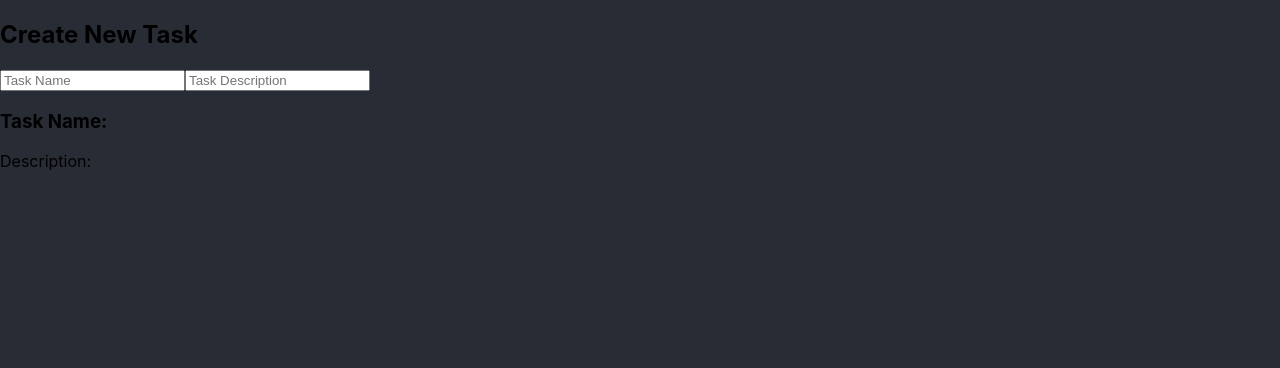
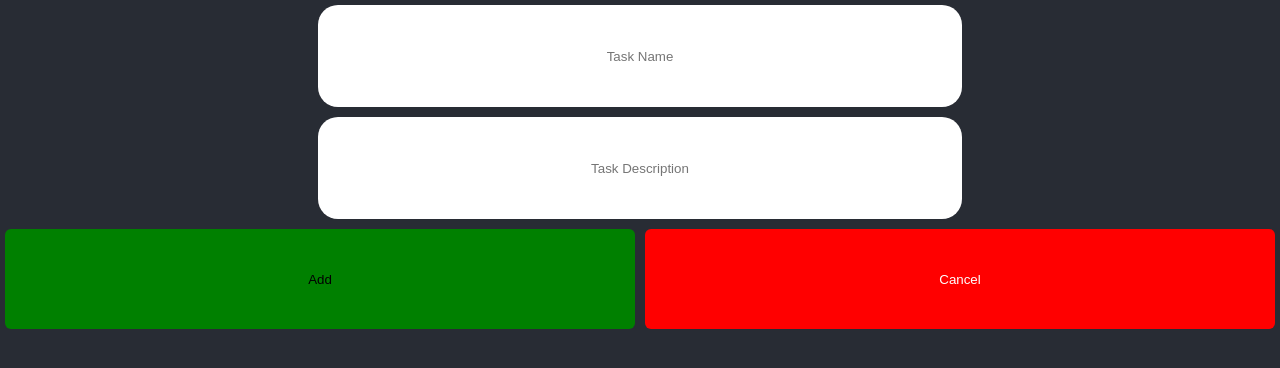
Before and after one commit to NightmareFuryRemi/projekt-zespolowy, a React (Create React App) app: page /new-task in a window 1280 px wide. Shown: the top 368 px of the page. Built offline with nearby package versions, Linux system fonts and the light colour scheme.

Commit message:
FIXES A LOT

```diff
--- a/src/App.js
+++ b/src/App.js
@@ -2,18 +2,32 @@ import logo from './logo.svg';
 import './App.css';
 import MainPage from './components/main-page/main-page';
 import NewTask from './components/new-task/new-task';
-import React from "react";
+import React, { useState } from "react";
 import { BrowserRouter as Router, Routes, Route } from "react-router-dom";
 
-function App() {
+const App = () => {
+  const [tasks, setTasks] = useState([]);
+
+  const addTask = (taskData) => {
+    setTasks([...tasks, taskData]);
+  };
+
   return (
     <Router>
-      <Routes>
-        <Route path="/" element={<MainPage />} />
-        <Route path="/new-task" element={<NewTask />} />
-      </Routes>
+      <div className="app">
+        <Routes>
+          <Route
+            path="/"
+            element={<MainPage tasks={tasks} addTask={addTask} />}
+          />
+          <Route
+            path="/new-task"
+            element={<NewTask addTask={addTask} />}
+          />
+        </Routes>
+      </div>
     </Router>
   );
-}
+};
 
 export default App;
--- a/src/components/main-page/main-page.tsx
+++ b/src/components/main-page/main-page.tsx
@@ -1,15 +1,25 @@
 import React from "react";
+import { TaskData } from "../types";
 import { Link } from "react-router-dom";
-import './main-page.scss';
+import Task from "../task/task";
 
-const MainPage: React.FC<{}> = () => {
+interface MainPageProps {
+  tasks: TaskData[];
+}
+
+const MainPage: React.FC<MainPageProps> = ({ tasks }) =>  {
   return (
     <div className="main-page">
-      <h1>Witaj na stronie głównej!</h1>
+      <h1>Lista zadań</h1>
+      <div className="task-list">
+        {tasks.map((task, index) => (
+          <Task key={index} taskData={task} />
+        ))}
+      </div>
       <div className="bottom-Page">
-       <Link to="/new-task">
-        <button>New-task</button>
-       </Link>
+        <Link to="/new-task">
+          <button>New-task</button>
+        </Link>
       </div>
     </div>
   );
--- a/src/components/new-task/new-task.css
+++ b/src/components/new-task/new-task.css
@@ -55,6 +55,7 @@
   cursor: pointer;
   transition: background-color 0.3s;
   color: white;
+  text-align: center;
 }
 
 .new-task__cancel:hover {
--- a/src/components/new-task/new-task.min.css
+++ b/src/components/new-task/new-task.min.css
@@ -1 +1 @@
-.new-task{background-color:#282c34;color:white;display:flex;flex-direction:column;justify-content:center}.new-task__title{border:none;border-radius:1.25rem;align-self:center;text-align:center;width:50%;height:6.25rem;margin:0.3125rem}.new-task__desc{border:none;border-radius:1.25rem;align-self:center;text-align:center;width:50%;height:6.25rem;margin:0.3125rem}.new-task__button-container{display:flex;justify-content:center}.new-task__add{flex:1;background-color:green;margin:0.3125rem;border:none;border-radius:0.375rem;cursor:pointer;transition:background-color 0.3s;height:6.25rem}.new-task__add:hover{background-color:aquamarine}.new-task__cancel{flex:1;background-color:red;margin:0.3125rem;border:none;border-radius:0.375rem;cursor:pointer;transition:background-color 0.3s;color:white}.new-task__cancel:hover{background-color:#3d0404;color:white}
+.new-task{background-color:#282c34;color:white;display:flex;flex-direction:column;justify-content:center}.new-task__title{border:none;border-radius:1.25rem;align-self:center;text-align:center;width:50%;height:6.25rem;margin:0.3125rem}.new-task__desc{border:none;border-radius:1.25rem;align-self:center;text-align:center;width:50%;height:6.25rem;margin:0.3125rem}.new-task__button-container{display:flex;justify-content:center}.new-task__add{flex:1;background-color:green;margin:0.3125rem;border:none;border-radius:0.375rem;cursor:pointer;transition:background-color 0.3s;height:6.25rem}.new-task__add:hover{background-color:aquamarine}.new-task__cancel{flex:1;background-color:red;margin:0.3125rem;border:none;border-radius:0.375rem;cursor:pointer;transition:background-color 0.3s;color:white;text-align:center}.new-task__cancel:hover{background-color:#3d0404;color:white}
--- a/src/components/new-task/new-task.scss
+++ b/src/components/new-task/new-task.scss
@@ -54,6 +54,7 @@
         cursor: pointer;
         transition: background-color 0.3s;
         color: white;
+        text-align: center;
     }
 
     &__cancel:hover{
--- a/src/components/new-task/new-task.tsx
+++ b/src/components/new-task/new-task.tsx
@@ -1,40 +1,72 @@
 import React, { useState } from "react";
-import Task from "../task/task";
+import { TaskData } from "../types";
+import { Link, useNavigate } from "react-router-dom";
 
+import "./new-task.scss";
 
-const NewTask = () => {
-  const [taskData, setTaskData] = useState({
+interface NewTaskProps {
+  addTask: (taskData: TaskData) => void;
+}
+
+const NewTask: React.FC<NewTaskProps> = ({ addTask }) => {
+  const [taskData, setTaskData] = useState<TaskData>({
     taskName: "",
     taskDescription: "",
   });
 
-  const handleTaskDataChange = (name: string, value: string) => {
+  const navigate = useNavigate();
+
+  const handleCancel = () => {
+    navigate("/");
+  };
+
+  const handleTaskDataChange = (
+    e: React.ChangeEvent<HTMLInputElement>,
+    key: keyof TaskData
+  ) => {
+    const { value } = e.target;
     setTaskData((prevData) => ({
       ...prevData,
-      [name]: value,
+      [key]: value,
     }));
+  };
+
+  const handleAddTask = () => {
+    if (!taskData.taskName || !taskData.taskDescription) {
+      alert("Please fill out both fields.");
+      return;
+    }
+    addTask(taskData);
+    setTaskData({ taskName: "", taskDescription: "" });
+    navigate("/");
   };
 
   return (
     <div className="new-task">
-      <h2>Create New Task</h2>
       <input
         type="text"
+        className="new-task__title"
         name="taskName"
         placeholder="Task Name"
         value={taskData.taskName}
-        onChange={(e) => handleTaskDataChange("taskName", e.target.value)}
+        onChange={(e) => handleTaskDataChange(e, "taskName")}
       />
       <input
         type="text"
+        className="new-task__desc"
         name="taskDescription"
         placeholder="Task Description"
         value={taskData.taskDescription}
-        onChange={(e) =>
-          handleTaskDataChange("taskDescription", e.target.value)
-        }
+        onChange={(e) => handleTaskDataChange(e, "taskDescription")}
       />
-      <Task taskData={taskData} />
+      <div className="new-task__button-container">
+        <button className="new-task__add" onClick={handleAddTask}>
+          Add
+        </button>
+        <button className="new-task__cancel" onClick={handleCancel}>
+          Cancel
+        </button>
+      </div>
     </div>
   );
 };
--- a/src/components/task/task.tsx
+++ b/src/components/task/task.tsx
@@ -1,10 +1,8 @@
-import React from 'react';
+import React from "react";
+import { TaskData } from "../types";
 
 interface TaskProps {
-  taskData: {
-    taskName: string;
-    taskDescription: string;
-  };
+  taskData: TaskData;
 }
 
 const Task: React.FC<TaskProps> = ({ taskData }) => {
@@ -14,6 +12,6 @@ const Task: React.FC<TaskProps> = ({ taskData }) => {
       <p>Description: {taskData.taskDescription}</p>
     </div>
   );
-}
+};
 
 export default Task;
--- /dev/null
+++ b/src/components/types.ts
@@ -0,0 +1,5 @@
+interface TaskData {
+    taskName: string;
+    taskDescription: string;
+  }
+  export { type TaskData };
```
